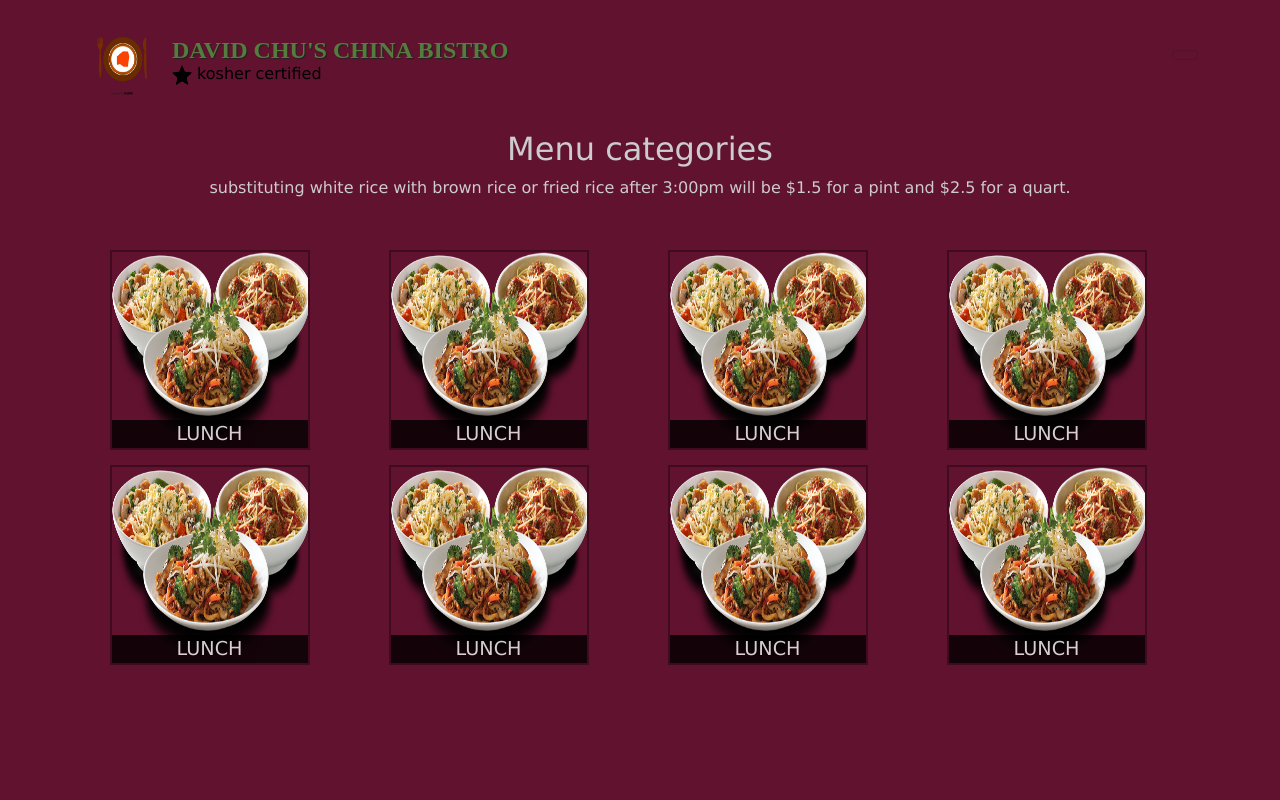
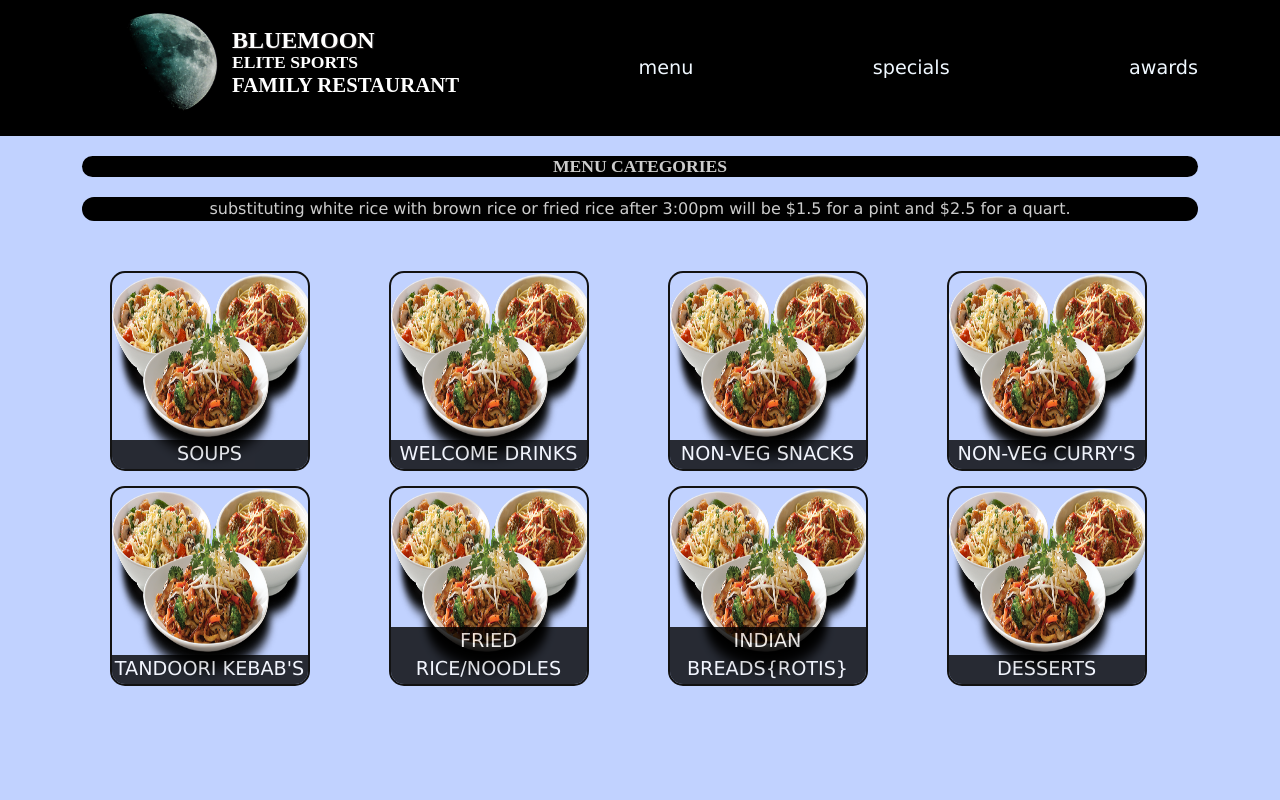
Before and after one commit to tamruthavarshini/restaurant_web, a website: page menucategories.html in a window 1280 px wide. Shown: the top 800 px of the page. Drawn offline with nearby package versions, Linux system fonts and the light colour scheme.

Commit message:
changed the contents

```diff
--- a/assets/css/styles.css
+++ b/assets/css/styles.css
@@ -1,13 +1,13 @@
 body {
     color:#fff;
-    background-color: #61122f;
+    background-color:rgb(193, 210, 255);
     font-family: Georgia, 'Times New Roman', Times, serif;
     padding: 0;
     font-size: 16px;
 }
 #header-nav
 {
-    background-color: #f6b319;
+    background-color:black;
     color: beige;
     font-family: Verdana, Geneva, Tahoma, sans-serif;
    /* border-bottom:10px ;*/
@@ -25,16 +25,33 @@ width:100%;
 .navbar-brand {
 padding-top: 25px;
 }
+#options{
+    float:inline-end;
+    color:aliceblue;
+    font-size: 1.2em;
+}
  h1 {
     font-family:serif;
-    color: #557c3e;
+    color: white;
     font-size: 1.5em;
     text-transform: uppercase;
     font-weight: bold;
-    text-shadow: 1px 1px 1px #222;
+    text-shadow: 1px 1px 1px  rgb(47, 44, 44);
     line-height: 1;
-margin-top: 30px;
+margin-top: 20px;
 margin-bottom: 0px;
+padding-bottom:0px;
+
+}
+h2 {
+    font-family:serif;
+    color: white;
+    font-size: 1.1em;
+    text-transform:uppercase;
+    font-weight:bolder;
+    margin-top:0px;
+    padding-top: 0px;
+    margin-bottom: 0px;
 padding-bottom:0px;
 
 }
@@ -73,7 +90,7 @@ text-decoration: none;
 
 margin-bottom: 15px;
 position:bottom ;
-border: 2px solid rgb(77, 7, 7);
+border: 4px solid rgb(25, 24, 28);
 overflow: hidden;
 padding-top: 10px;
     margin-top: 50px;
@@ -83,14 +100,18 @@ padding-top: 10px;
     height: 300px;
   margin-left: auto;
   margin-right: auto;
+  background-color: #000;
 
 
 }
+
 #menu-title:hover,#specials-title:hover,#map-title:hover
 {
     cursor: pointer;
-    box-shadow: 0 1px 5px 1px #cccccc;
+    box-shadow: 0 1px 5px 1px #1a1a19;
+
 }
+
 
 
 #text{
@@ -98,7 +119,7 @@ padding-top: 10px;
     font: size 1.6em;
 
     text-transform: uppercase;
-background-color:  #000;
+background-color:  rgb(69, 136, 170);
 opacity: 0.8;
 padding-right: 150px;
 color: #fff;
@@ -111,24 +132,32 @@ width:100%;
 .panel-footer{
 
 padding-top: 50px;
-background-color: #cccccc;
+background-color: #373030;
 padding-bottom: 50px;
 
 }
 #hours,#testimonials,#address,.text-center{
-    background-color: #cccccc;
+    background-color: #312c2c;
+    color:#cccccc;
 }
 .text-center{
     padding-left: 0px;
+    background-color:black;
+    border-radius:15px;
+
+    margin-top: 20px;
 }
+
 .row{ padding-bottom: 50px;
 width: 100%;}
 .text-center{
     color: #cccccc;
 }
+
 .category-tile{
     position:relative;
-    border:2px solid #3F0C1F;
+    border:2px solid #121212;
+    border-radius:15px;
     overflow:hidden;
     width: 200px;
     height: 200px;
@@ -167,6 +196,7 @@ width: 100%;}
 .menu-item-tile .menu-item-price span {
     font-size:.6em;
 }
+
 .menu-item-photo{
     position:relative;
     border: 2px solid#3F0C1F;
@@ -182,7 +212,8 @@ max-width: 250px;
     bottom: 0;
     right: 0;
     width: 80px;
-    background-color: #557c3e;
+    background-color: #151c11;
+    color: white;
     text-align: center;
 }
 .menu-item-description{
--- a/menucategories.html
+++ b/menucategories.html
@@ -2,8 +2,8 @@
 <html>
     <head>
         <meta charset="utf-8">
-        <meta http-equiv=""X-UA-compatible" content="IE-edge">
-        <meta name=""viewport" content="width=device-width,initial-scale=1">    <title> david chu's china bistro</title>
+        <meta http-equiv="X-UA-compatible" content="IE-edge">
+        <meta name="viewport" content="width=device-width,initial-scale=1">    <title> david chu's china bistro</title>
     <link href="https://cdn.jsdelivr.net/npm/bootstrap@5.1.3/dist/css/bootstrap.min.css" rel="stylesheet" integrity="sha384-1BmE4kWBq78iYhFldvKuhfTAU6auU8tT94WrHftjDbrCEXSU1oBoqyl2QvZ6jIW3" crossorigin="anonymous">
 <script src="https://cdn.jsdelivr.net/npm/bootstrap@5.1.3/dist/js/bootstrap.bundle.min.js" integrity="sha384-ka7Sk0Gln4gmtz2MlQnikT1wXgYsOg+OMhuP+IlRH9sENBO0LRn5q+8nbTov4+1p" crossorigin="anonymous"></script>
     <link rel="stylesheet" href="https://cdn.jsdelivr.net/npm/bootstrap@5.1.3/dist/css/bootstrap.min.css">
@@ -11,54 +11,30 @@
     </head>
 <body>
     <header>
-        <nav id="header-navbar" class=" navbar navbar-default">
+        <nav id="header-nav" class="navbar navbar-default">
 <div class="container">
     <div class="navbar-header">
         <a href="index.html" class="pull-left visible-md visible-lg">
-             <img src="assets\images\logo.png"  width="80" height="90">
+             <img src="assets\images\moon image.jpg"  width="140" height="120">
         </a>
 
         <div id="nani">
-           <h1> david chu's china bistro</h1>
+           <h1> BlueMoon</h1>
+           <h2>Elite Sports</h2>
+           <h2 style="font-size: 1.3em;">Family Restaurant</h2>
+        </div>
+    </div>
+    <div id="options">menu</div>
+    <div id="options">specials</div>
+    <div id="options">awards</div>
+</div>
+        </nav>
 
-<p><img src="assets\images\star.png" width="20" height="20">
-    <span>kosher certified</span></p>
-</div>
-</div>
-<nav class="navbar navbar-expand-l navbar-light">
-    <a href="#" class="navbar-brand"></a>
-    <button type="button"
-    class="navbar-toggler"
-    data-bs-toggle="collapse"
-    data-bs-target="#togglemobilemenu"
-    aria-expanded="false"
-    aria-controls="togglemobilemenu"
-    aria-lable="togglenavigation">
-<span class="navbar-togglet-icon"></span>
-</button>
-  <div class="collapse navabar-collapse" id="togglemobilemenu">
-      <ul class="navbar-nav">
-          <li>
-              <a class="nav-link" href="#">menu</a>
-          </li>
-          <li>
-            <a class="nav-link" href="#">about</a>
-        </li>
-        <li>
-            <a class="nav-link" href="#">awards</a>
-        </li>
-      </ul>
-  </div>
-</nav>
-</div>
-
-
-        </nav>
 
     </header>
     <div id="main-content" class="container">
-<h2 id="menu-categories-title" class="text-center" style="background-color:#61122f">Menu categories</h2>
-<div class="text-center"style="background-color:#61122f">substituting white rice with brown rice or fried rice after 3:00pm
+<h2 id="menu-categories-title" class="text-center">Menu categories</h2>
+<div class="text-center">substituting white rice with brown rice or fried rice after 3:00pm
     will be $1.5 for a pint and $2.5 for a quart.
 </div>
 <section class="row">
@@ -66,7 +42,7 @@
         <a href="single-category.html">
             <div class="category-tile">
                 <img width="200" height="200" src="assets\images\menuimage.png">
-                <span>lunch</span>
+                <span>soups</span>
             </div>
         </a>
     </div>
@@ -74,7 +50,7 @@
         <a href="single-category.html">
             <div class="category-tile">
                 <img width="200" height="200" src="assets\images\menuimage.png">
-                <span>lunch</span>
+                <span>welcome drinks</span>
             </div>
         </a>
     </div>
@@ -82,7 +58,7 @@
         <a href="single-category.html">
             <div class="category-tile">
                 <img width="200" height="200" src="assets\images\menuimage.png">
-                <span>lunch</span>
+                <span>non-veg snacks</span>
             </div>
         </a>
     </div>
@@ -90,7 +66,7 @@
         <a href="single-category.html">
             <div class="category-tile">
                 <img width="200" height="200" src="assets\images\menuimage.png">
-                <span>lunch</span>
+                <span>non-veg curry's</span>
             </div>
         </a>
     </div>
@@ -98,7 +74,7 @@
         <a href="single-category.html">
             <div class="category-tile">
                 <img width="200" height="200" src="assets\images\menuimage.png">
-                <span>lunch</span>
+                <span>tandoori kebab's</span>
             </div>
         </a>
     </div>
@@ -106,7 +82,16 @@
         <a href="single-category.html">
             <div class="category-tile">
                 <img width="200" height="200" src="assets\images\menuimage.png">
-                <span>lunch</span>
+                <span>fried rice/noodles</span>
+            </div>
+        </a>
+    </div>
+
+    <div class="col-md-3 col-xs-12 col-sm-4" width="300" height="300">
+        <a href="single-category.html">
+            <div class="category-tile">
+                <img width="200" height="200" src="assets\images\menuimage.png">
+                <span>indian breads{rotis}</span>
             </div>
         </a>
     </div>
@@ -114,15 +99,7 @@
         <a href="single-category.html">
             <div class="category-tile">
                 <img width="200" height="200" src="assets\images\menuimage.png">
-                <span>lunch</span>
-            </div>
-        </a>
-    </div>
-    <div class="col-md-3 col-xs-12 col-sm-4" width="300" height="300">
-        <a href="single-category.html">
-            <div class="category-tile">
-                <img width="200" height="200" src="assets\images\menuimage.png">
-                <span>lunch</span>
+                <span>desserts</span>
             </div>
         </a>
     </div>
```
Also changed, not shown: index.html (+16 -44 lines), single-category.html (+16 -40 lines), specials.html (+14 -38 lines), assets/images/bluemoonlogo.jpg (added), assets/images/moon image.jpg (added).
